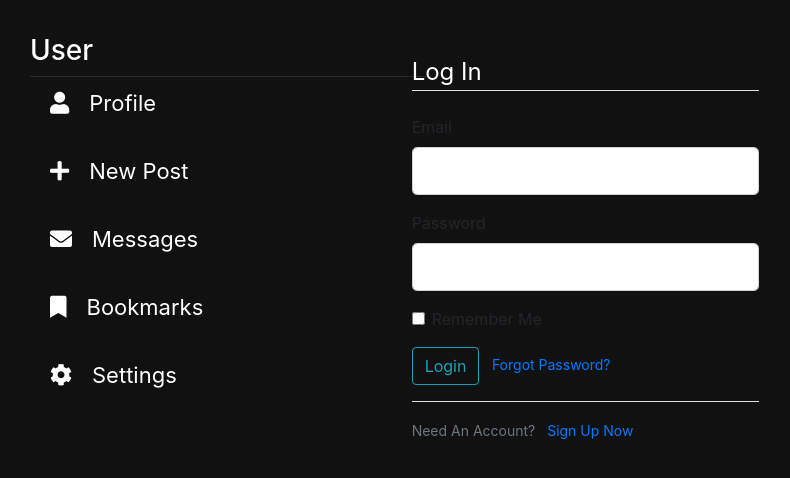
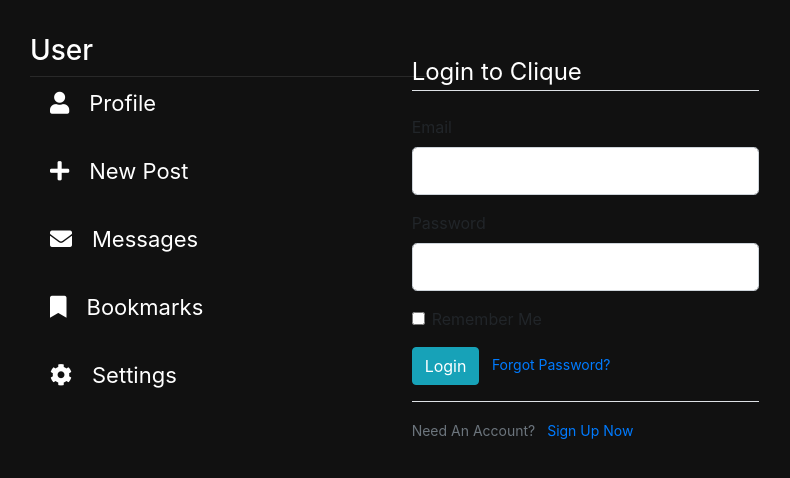
Before and after one commit to B-toxin/DBlog, a Flask app: page /login in a window 1280 px wide. Shown: the part 56-534 px from the top of the page, without its empty margins (0-790 px from the left). Run offline with Flask 3, Linux system fonts and the light colour scheme; some libraries are stand-ins or nearby versions.

Commit message:
Add files via upload

```diff
--- a/FlaskBlog/templates/layout.html
+++ b/FlaskBlog/templates/layout.html
@@ -10,6 +10,7 @@
     <link rel="stylesheet" type="text/css" href="{{ url_for('static', filename='CSS/layout.css') }}">
     <link rel="stylesheet" type="text/css" href="{{ url_for('static', filename='CSS/loader.css') }}">
     <link rel="stylesheet" type="text/css" href="{{ url_for('static', filename='CSS/sidebar.css') }}">
+    <link rel="stylesheet" type="text/css" href="{{ url_for('static', filename='CSS/login.css') }}">
     <link rel="icon" type="image/png" href="{{ url_for('static', filename='images/Dblog.jpg') }}">
 
     {% if title %}
--- a/FlaskBlog/templates/login.html
+++ b/FlaskBlog/templates/login.html
@@ -1,10 +1,10 @@
 {% extends "layout.html" %}
 {% block content %}
-    <div class="content-section">
+    <div class="login">
         <form method="POST" action="">
             {{ form.hidden_tag() }}
             <fieldset class="form-group">
-                <legend class="border-bottom mb-4">Log In</legend>
+                <legend class="border-bottom mb-4">Login to Clique</legend>
                 <div class="form-group">
                     {{ form.email.label(class="form-control-label") }}
                     {% if form.email.errors %}
@@ -37,14 +37,14 @@
                 </div>
             </fieldset>
             <div class="form-group">
-                {{ form.submit(class="btn btn-outline-info") }}
+                {{ form.submit(class="btn btn-info custom-button-class") }}
                 <small class="text-muted ml-2">
                     <a href="{{ url_for('users.reset_request') }}">Forgot Password?</a>
                 </small>
             </div>
         </form>
     </div>
-    <div class="border-top pt-3">
+    <div class="below border-top pt-3">
         <small class="text-muted">
             Need An Account? <a class="ml-2" href="{{ url_for('users.register') }}">Sign Up Now</a>
         </small>
--- a/FlaskBlog/templates/register.html
+++ b/FlaskBlog/templates/register.html
@@ -1,6 +1,6 @@
 {% extends "layout.html" %}
 {% block content %}
-    <div class="content-section">
+    <div class="login">
         <form method="POST" action="">
             {{ form.hidden_tag() }}
             <fieldset class="form-group">
@@ -60,11 +60,11 @@
                 </div>
             </fieldset>
             <div class="form-group">
-                {{ form.submit(class="btn btn-outline-info") }}
+                {{ form.submit(class="btn btn-info custom-button-class") }}
             </div>
         </form>
     </div>
-    <div class="border-top pt-3">
+    <div class="below border-top pt-3">
         <small class="text-muted">
             Already Have An Account? <a class="ml-2" href="{{ url_for('users.login') }}">Sign In</a>
         </small>
```
